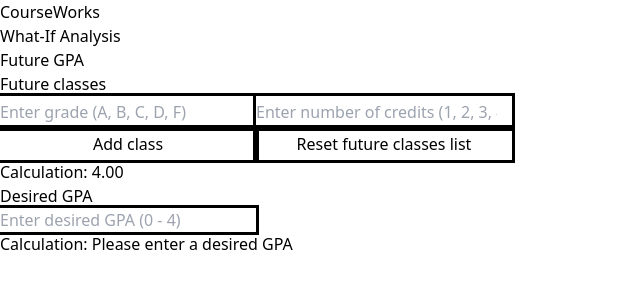
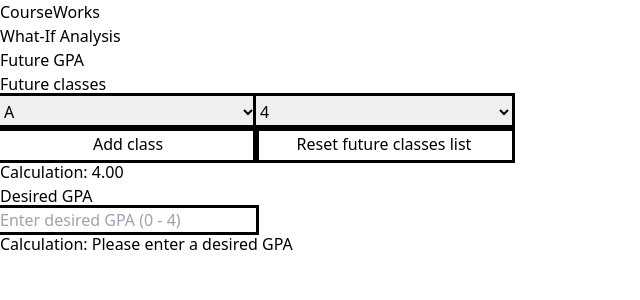
Before and after one commit to RobinSardja/CourseWorks, a Next.js app: page / in a window 1280 px wide. Shown: the top 300 px of the page, without its empty margins (0-640 px from the left). Built offline with nearby package versions, Linux system fonts and the light colour scheme.

Commit message:
Changed future grade and future credit input to dropdown menus.

```diff
--- a/app/WhatIfAnalysis.js
+++ b/app/WhatIfAnalysis.js
@@ -5,9 +5,6 @@
 const letterGradeToGPA = new Map([
     ['A', 4], ['B', 3], ['C', 2], ['D', 1], ['F', 0]
 ])
-
-const validGrades = ['A', 'B', 'C', 'D', 'F']
-const validCredits = ['1', '2', '3', '4']
 
 // Future GPA
 
@@ -30,29 +27,8 @@
     const [grades, setGrades] = useState([])
     const [credits, setCredits] = useState([])
     const [futureClasses, setFutureClasses] = useState([])
-    const [gradeInput, setGradeInput] = useState('')
-    const [creditInput, setCreditInput] = useState('')
-
-    const isValidGrade = (grade) => validGrades.includes( grade.toUpperCase() )
-    const isValidCredits = (credits) => validCredits.includes(credits)
-
-    const handleAdd = () => {
-        if( isValidGrade(gradeInput) && isValidCredits(creditInput) ) {
-            setGrades( [...grades, gradeInput.toUpperCase() ] )
-            setCredits( [...credits, parseInt(creditInput) ] )
-            setFutureClasses( [...futureClasses, [gradeInput.toUpperCase(), parseInt(creditInput)] ] )
-            setGradeInput('')
-            setCreditInput('')
-        } else {
-            alert( "Please enter a valid grade (A, B, C, D, F) and credits (1-4)." )
-        }
-    }
-
-    const handleReset = () => {
-        setGrades([])
-        setCredits([])
-        setFutureClasses([])
-    }
+    const [gradeInput, setGradeInput] = useState('A')
+    const [creditInput, setCreditInput] = useState(4)
 
     return (
         <section>
@@ -66,26 +42,44 @@
                     </li>
                 ))}
             </ul>
-            <input
+            <select
                 className = "h-8 w-64 outline"
-                type = "text"
                 value = {gradeInput}
-                onChange = { (e) => setGradeInput(e.target.value) }
-                placeholder = "Enter grade (A, B, C, D, F)"
-                maxLength = "1"
-            />
-            <input
+                onChange = {(e) => setGradeInput( e.target.value )}
+            >
+                <option value = 'A'>A</option>
+                <option value = 'B'>B</option>
+                <option value = 'C'>C</option>
+                <option value = 'D'>D</option>
+                <option value = 'F'>F</option>
+            </select>
+            <select
                 className = "h-8 w-64 outline"
-                type = "number"
                 value = {creditInput}
-                onChange = { (e) => setCreditInput(e.target.value) }
-                placeholder = "Enter number of credits (1, 2, 3, 4)"
-                min = "1"
-                max = "4"
-            />
+                onChange = {(e) => setCreditInput( parseInt(e.target.value) )}
+            >
+                <option value = '4'>4</option>
+                <option value = '3'>3</option>
+                <option value = '2'>2</option>
+                <option value = '1'>1</option>
+            </select>
             <br />
-            <button className = "h-8 w-64 outline" onClick = {handleAdd} >Add class</button>
-            <button className = "h-8 w-64 outline" onClick = {handleReset} >Reset future classes list</button>
+            <button
+                className = "h-8 w-64 outline"
+                onClick = { () => {
+                    setGrades( [...grades, gradeInput ] )
+                    setCredits( [...credits, creditInput] )
+                    setFutureClasses( [...futureClasses, [gradeInput, creditInput] ] )
+                }}
+            >Add class</button>
+            <button
+                className = "h-8 w-64 outline"
+                onClick = { () => {
+                    setGrades([])
+                    setCredits([])
+                    setFutureClasses([])
+                }}
+            >Reset future classes list</button>
             <p>Calculation: { calcFutureGPA( ['A', 'A'], [3, 3], grades, credits ).toFixed(2) }</p>
         </section>
     )
```
